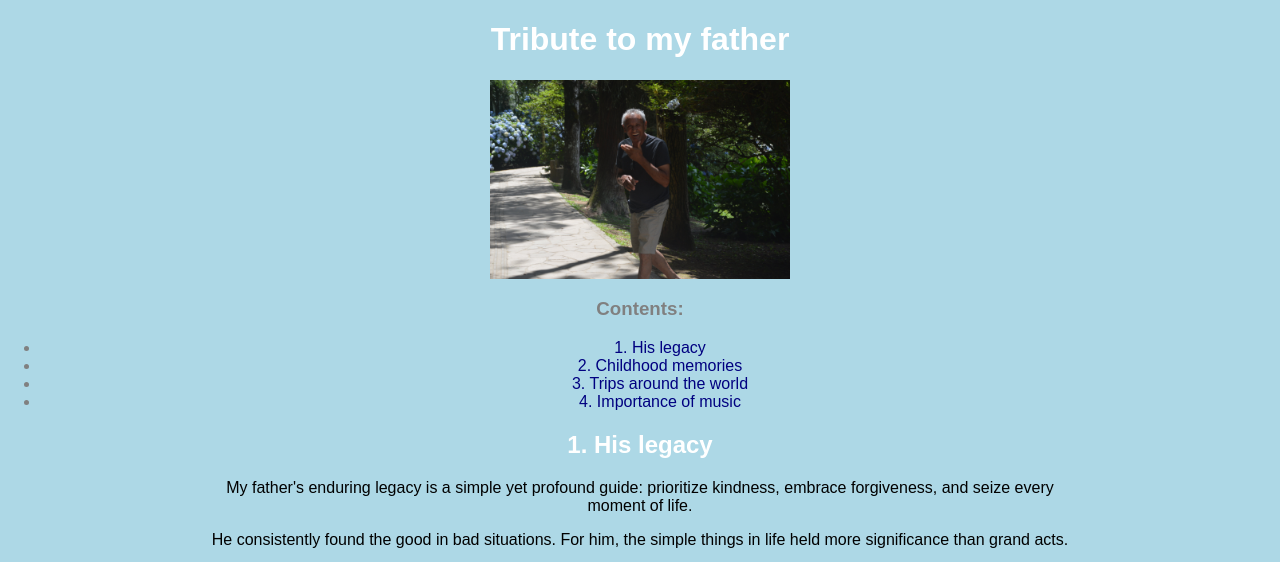
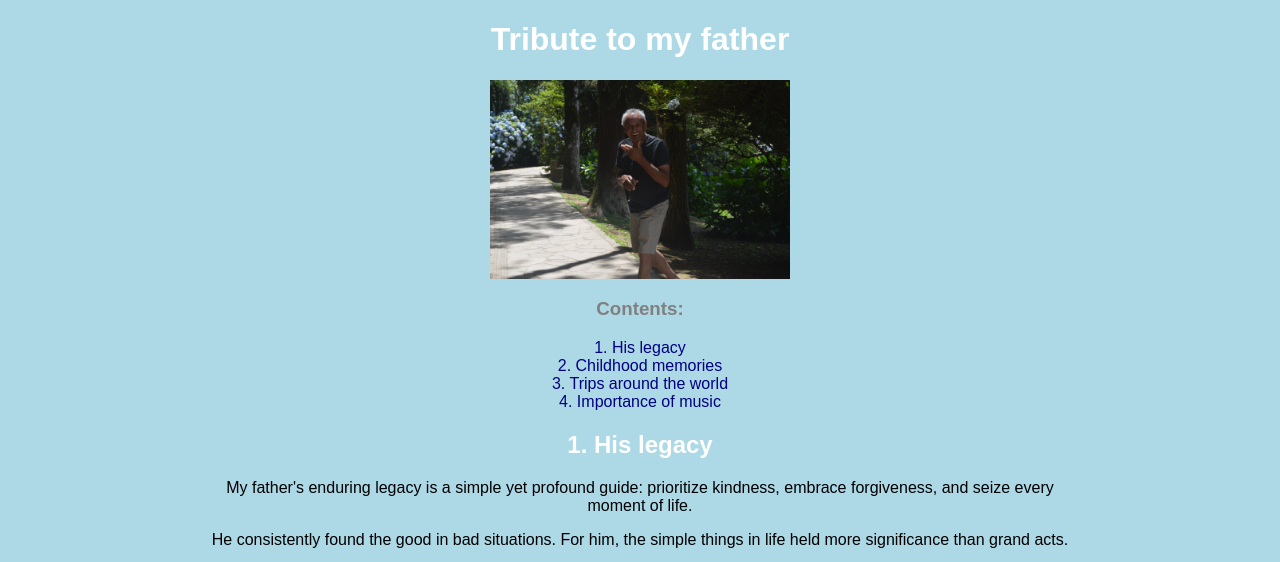
Before and after one commit to gabriellepavitt/my-first-html-webpage, a plain HTML site: page index.html in a window 1280 px wide. Shown: the top 562 px of the page. Drawn offline with Linux system fonts and the light colour scheme.

Commit message:
Update style.css

```diff
--- a/style.css
+++ b/style.css
@@ -31,6 +31,9 @@ p {
   color: grey;
   font-family: 'Michroma', sans-serif;
   text-align: center;
+  list-style-type: none;
+  padding-left: 0;
+
 }
 
 /* 🖼️ Image Styling */
```
